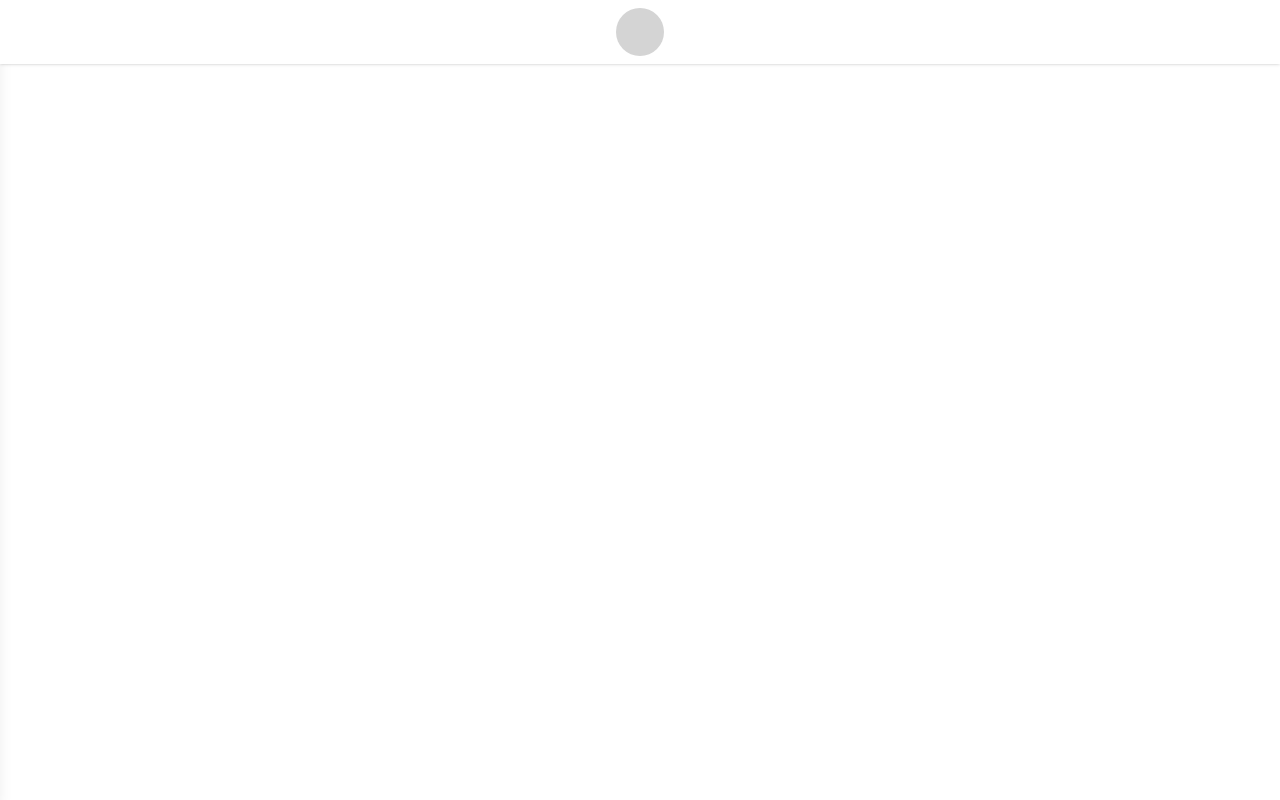
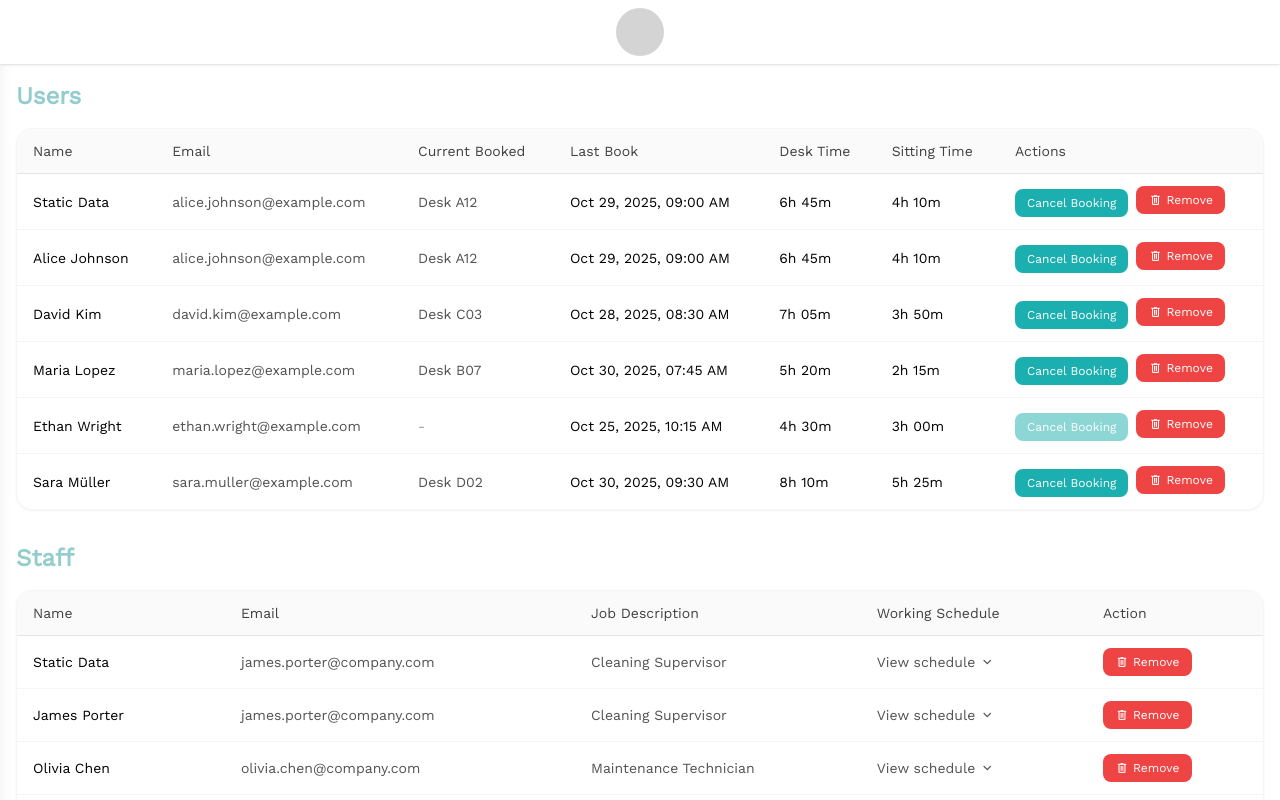
Before and after one commit to SDU-Project-group-2025-2nd-semester/sem-project-3, a React (Vite) app in the folder src/group1.sem3.frontend/: page /admin/homepage in a window 1280 px wide. Before the commit this address had no page. Shown: the top 800 px of the page. Built offline with nearby package versions, Linux system fonts and the light colour scheme; some icons are missing.

Commit message:
added sidebar for admin

```diff
--- a/src/group1.sem3.frontend/src/App.jsx
+++ b/src/group1.sem3.frontend/src/App.jsx
@@ -36,6 +36,7 @@ export default function App() {
                         <Route path="/user/settings" element={<UserSettingsPage />} />
                         <Route path="/staff/settings" element={<StaffSettingsPage />} />
                         <Route path="/user/booking" element={<BookingPage />} />
+                        <Route path="/admin/homepage" element={<UsersManagerPage />} /> {/* What should be the homepage? */}
                         <Route path="/admin/usersManager" element={<UsersManagerPage />} />
                         <Route path="/admin/damagesManager" element={<DamagesManagerPage />} />
                         <Route path="/admin/profilesManager" element={<ProfilesManagerPage />} />
--- a/src/group1.sem3.frontend/src/components/Header.jsx
+++ b/src/group1.sem3.frontend/src/components/Header.jsx
@@ -6,9 +6,9 @@ export default function Header({ toggleSidebar }) {
     const { currentUser } = useAuth();
 
     // Profile moved to Sidebar
-    const showSidebarIcon = currentUser && (currentUser.role === "user" || currentUser.role === "staff");
+    const showSidebarIcon = currentUser;
     const showScanner = currentUser && currentUser.role === "user";
-    const showHomepageLink = currentUser && (currentUser.role === "user" || currentUser.role === "staff");
+    const showHomepageLink = currentUser; // && (currentUser.role === "user" || currentUser.role === "staff");
 
 
     return (
--- a/src/group1.sem3.frontend/src/components/Sidebar.jsx
+++ b/src/group1.sem3.frontend/src/components/Sidebar.jsx
@@ -8,7 +8,6 @@ export default function Sidebar({ isOpen, onClose }) {
     if (["/", "/signuppage"].includes(location.pathname)) return null;
 
     const role = currentUser?.role;
-    if (role === "admin") return null;
 
     const companies = ["Company A", "Company B", "Company C"];
     const [showCompanies, setShowCompanies] = useState(false);
@@ -18,6 +17,27 @@ export default function Sidebar({ isOpen, onClose }) {
         setSelectedCompany(company);
         setShowCompanies(false);
     }
+
+    // Role --> menu configuration
+    const menuByRole = {
+        user: [
+            { to: `/${role}/settings`, icon: "person", label: "Profile" },
+            { to: `/user/statistics`, icon: "bar-chart", label: "Statistics" },
+        ],
+        staff: [
+            { to: `/${role}/settings`, icon: "person", label: "Profile" },
+        ],
+        admin: [
+            { to: `/${role}/usersManager`, icon: "people", label: "Users" },
+            { to: `/${role}/profilesManager`, icon: "clock", label: "Profiles" },
+            { to: `/${role}/desksManager`, icon: "grid", label: "Desks" },
+            { to: `/${role}/healthStatsManager`, icon: "bar-chart", label: "Statistics" },
+            { to: `/${role}/damagesManager`, icon: "exclamation-triangle", label: "Damages" }, // icon: "file-earmark-text"
+            // other icons: "speedometer"  "gear"  "pencil-square"
+        ],
+    };
+
+    const menuItems = menuByRole[role] ?? [];
 
     return (
         <>
@@ -34,15 +54,20 @@ export default function Sidebar({ isOpen, onClose }) {
                     ${isOpen ? "translate-x-0 w-64" : "-translate-x-full w-64"}`}
             >
                 <div className="p-4 pt-20">
+
+                    {menuItems.map((item) => (
                         <Link
-                        to={`/${role}/settings`}
+                            key={item.to}
+                            to={item.to}
                             className="group flex items-center mb-4 hover:text-blue-600"
                             onClick={onClose}
                         >
-                        <Icon name="person" className="mr-2" />
-                        <span>Profile</span>
+                            <Icon name={item.icon} className="mr-2" />
+                            <span>{item.label}</span>
                         </Link>
+                    ))}
 
+                    {(role === "user" || role === "staff") && (
                         <div className="mb-4">
                             <button
                                 onClick={() => setShowCompanies(!showCompanies)}
@@ -65,16 +90,6 @@ export default function Sidebar({ isOpen, onClose }) {
                                 </ul>
                             )}
                         </div>
-
-                    {role === "user" && (
-                        <Link
-                            to="/user/statistics"
-                            className="flex items-center hover:text-blue-600"
-                            onClick={onClose}
-                        >
-                            <Icon name="bar-chart" className="mr-2" />
-                            <span>Statistics</span>
-                        </Link>
                     )}
                 </div>
             </aside>
```
Lines whose indentation alone changed are shown as unchanged.
